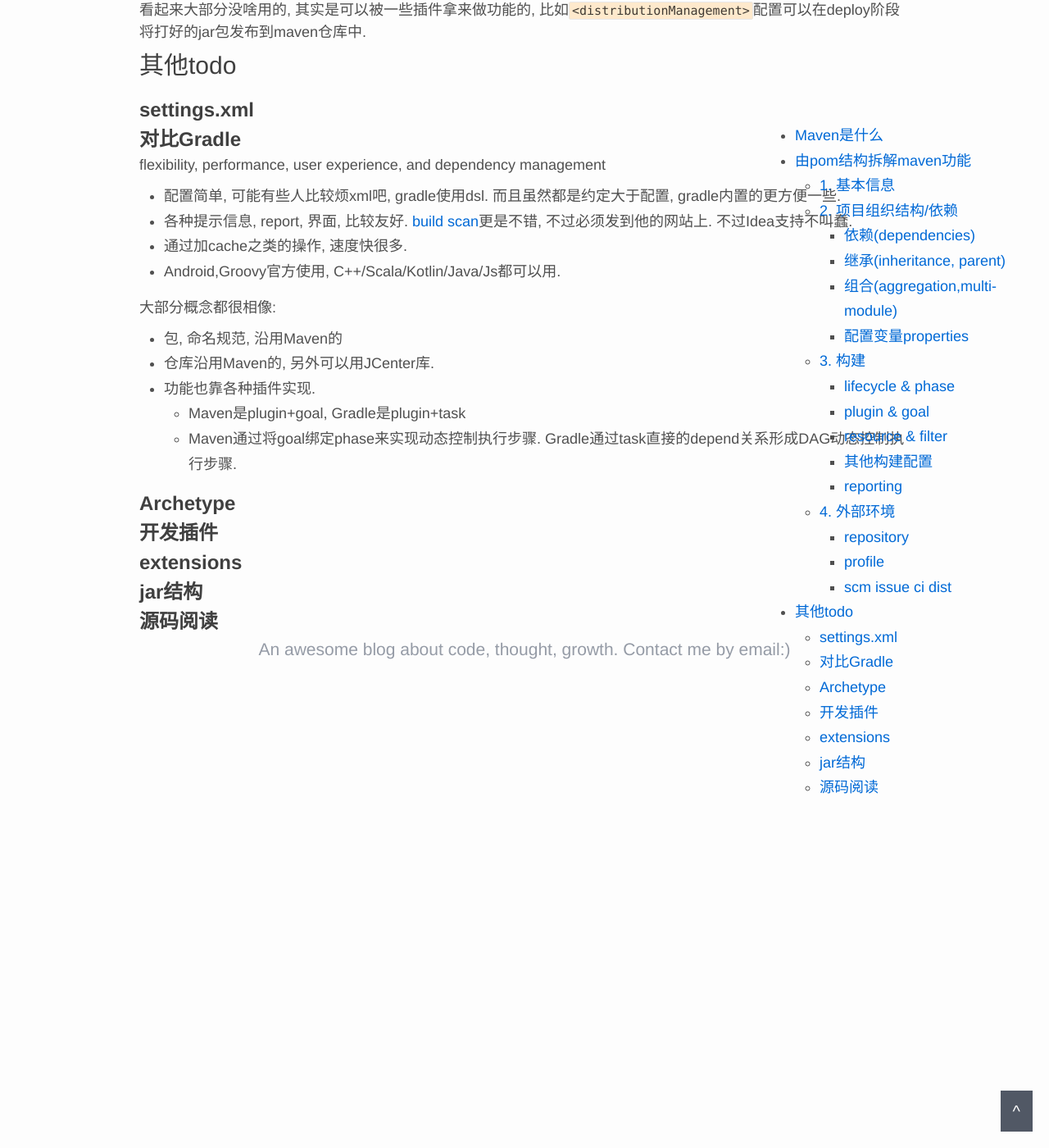
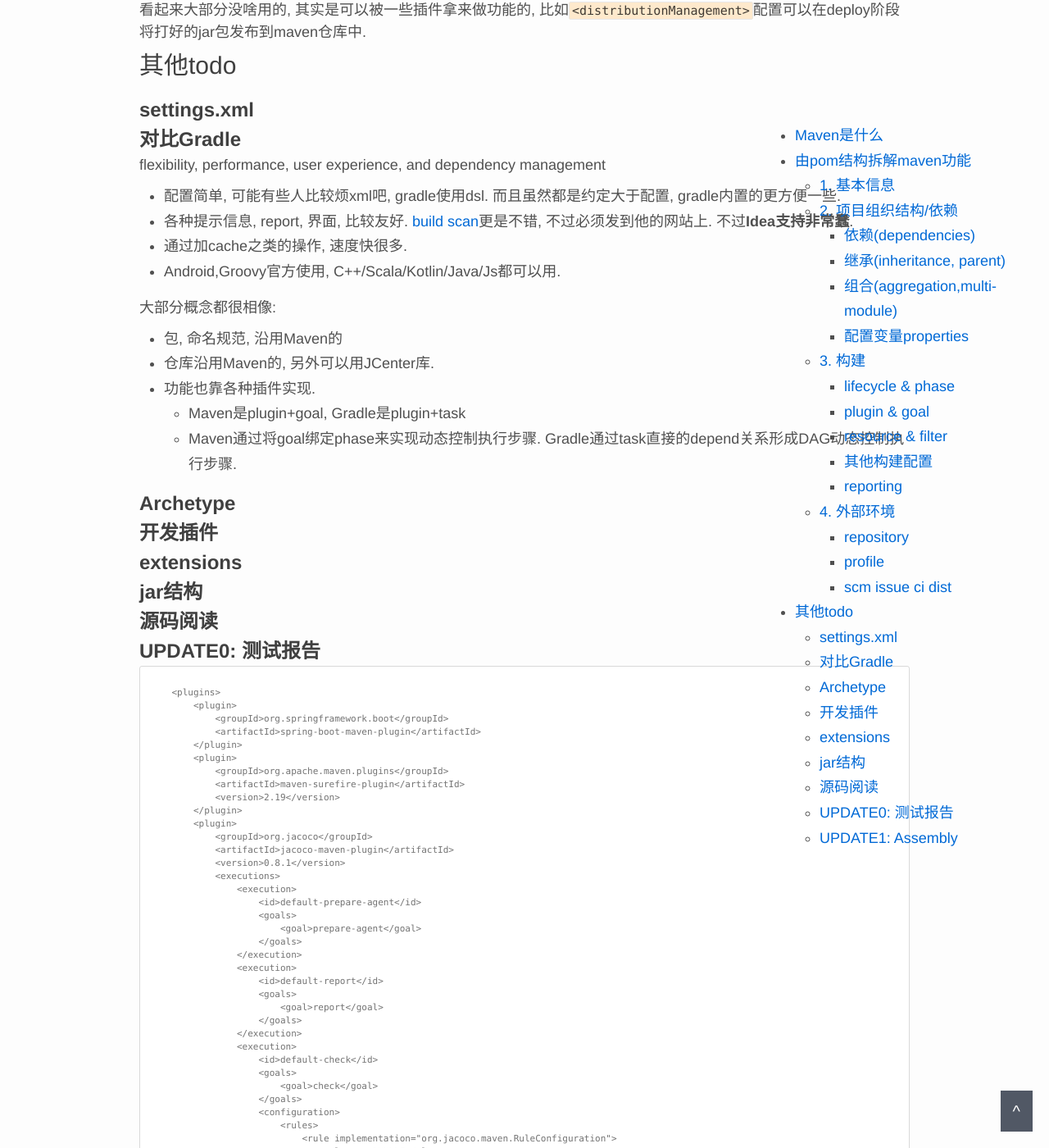
Before and after one commit to tianzhipeng-git/tianzhipeng-git.github.io, a Jekyll site: the page built from _posts/2018-07-22-maven.md, in a window 1280 px wide and 1400 px high, scrolled down 8276 px. Shown: the whole window at 82% size. Built offline with Jekyll 4.4.1, drawn with Linux system fonts in a browser that asks for light colours; nearby versions of some CDN libraries; comment, search, counter and statistics services are not loaded; some of the changed text lies outside the part shown.

Commit message:
关于单元测试报告的一些UPDATE

````diff
--- a/_posts/2018-07-22-maven.md
+++ b/_posts/2018-07-22-maven.md
@@ -235,7 +235,7 @@
 
 每个goal可以灵活绑定到一个或多个phase上:
 - 插件开发者开发每个goal时指定默认绑定的phase.
-- 项目拥有者通过`<execution>`指定自己想要的绑定.
+- 项目拥有者[通过`<execution>`指定自己想要的绑定](https://maven.apache.org/guides/mini/guide-configuring-plugins.html#Using_the_executions_Tag).
 
 所以执行构建的`mvn [<goal(s)>] [<phase(s)>]`:
 - 直接执行某个插件的某个goal.
@@ -397,7 +397,7 @@
 flexibility, performance, user experience, and dependency management
 
 - 配置简单, 可能有些人比较烦xml吧, gradle使用dsl. 而且虽然都是约定大于配置, gradle内置的更方便一些.
-- 各种提示信息, report, 界面, 比较友好. [build scan](https://scans.gradle.com/s/u7uyv3vuyhrig/)更是不错, 不过必须发到他的网站上. 不过Idea支持不叫蠢.
+- 各种提示信息, report, 界面, 比较友好. [build scan](https://scans.gradle.com/s/u7uyv3vuyhrig/)更是不错, 不过必须发到他的网站上. 不过**Idea支持非常蠢**.
 - 通过加cache之类的操作, 速度快很多.
 - Android,Groovy官方使用, C++/Scala/Kotlin/Java/Js都可以用.
 
@@ -414,3 +414,95 @@
 ## extensions
 ## jar结构
 ## 源码阅读
+
+## UPDATE0: 测试报告
+
+```
+
+    <plugins>
+        <plugin>
+            <groupId>org.springframework.boot</groupId>
+            <artifactId>spring-boot-maven-plugin</artifactId>
+        </plugin>
+        <plugin>
+            <groupId>org.apache.maven.plugins</groupId>
+            <artifactId>maven-surefire-plugin</artifactId>
+            <version>2.19</version>
+        </plugin>
+        <plugin>
+            <groupId>org.jacoco</groupId>
+            <artifactId>jacoco-maven-plugin</artifactId>
+            <version>0.8.1</version>
+            <executions>
+                <execution>
+                    <id>default-prepare-agent</id>
+                    <goals>
+                        <goal>prepare-agent</goal>
+                    </goals>
+                </execution>
+                <execution>
+                    <id>default-report</id>
+                    <goals>
+                        <goal>report</goal>
+                    </goals>
+                </execution>
+                <execution>
+                    <id>default-check</id>
+                    <goals>
+                        <goal>check</goal>
+                    </goals>
+                    <configuration>
+                        <rules>
+                            <rule implementation="org.jacoco.maven.RuleConfiguration">
+                                <element>BUNDLE</element>
+                                <limits>
+                                    <limit implementation="org.jacoco.report.check.Limit">
+                                        <counter>COMPLEXITY</counter>
+                                        <value>COVEREDRATIO</value>
+                                        <minimum>0.06</minimum>
+                                    </limit>
+                                </limits>
+                            </rule>
+                        </rules>
+                    </configuration>
+                </execution>
+            </executions>
+        </plugin>
+        <plugin>
+            <groupId>org.codehaus.mojo</groupId>
+            <artifactId>findbugs-maven-plugin</artifactId>
+            <version>3.0.2</version>
+        </plugin>
+    </plugins>
+</build>
+<!--所有<reporting>里面的配置不是必须的, 当想要mvn site生成项目site时可以加上-->
+<reporting>
+    <plugins>
+        <plugin>
+            <groupId>org.apache.maven.plugins</groupId>
+            <artifactId>maven-surefire-report-plugin</artifactId>
+            <version>2.20.1</version>
+        </plugin>
+        <plugin>
+            <groupId>org.jacoco</groupId>
+            <artifactId>jacoco-maven-plugin</artifactId>
+            <reportSets>
+                <reportSet>
+                    <reports>
+                        <report>report</report>
+                    </reports>
+                </reportSet>
+            </reportSets>
+        </plugin>
+        <plugin>
+            <groupId>org.codehaus.mojo</groupId>
+            <artifactId>findbugs-maven-plugin</artifactId>
+            <version>3.0.2</version>
+        </plugin>
+    </plugins>
+</reporting>
+```
+
+## UPDATE1: Assembly
+
+使用Assembly插件打成自定义格式的包, 参考官方文档 [1](https://maven.apache.org/plugins/maven-assembly-plugin/assembly.html) [2](https://maven.apache.org/plugins/maven-assembly-plugin/advanced-descriptor-topics.html)
````
Also changed, not shown: _posts/2017-10-20-jenkins.md (+12 -0 lines), _posts/2018-01-14-ormtest.md (+3 -0 lines), _posts/2018-05-24-unittest.md (+26 -0 lines).
